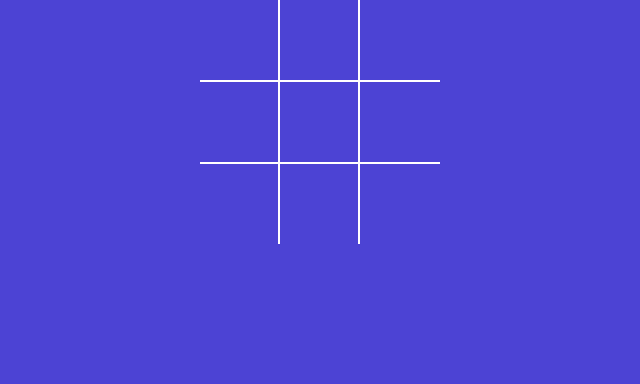
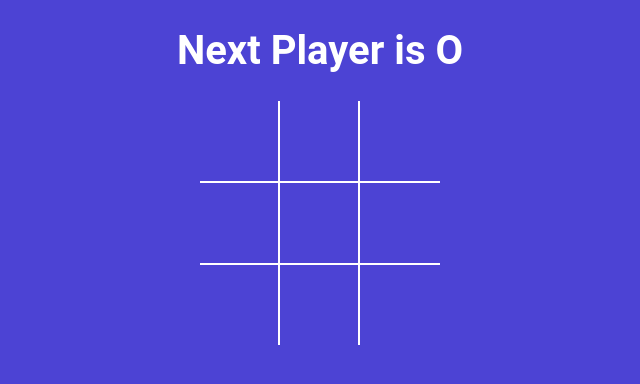
Before and after one commit to sksunil0608/Tic-Tac-Toe, a React (Vite) app: page / in a window 1280 px wide. Shown: the top 384 px of the page, without its empty margins (320-960 px from the left). Built offline with nearby package versions, Linux system fonts and the light colour scheme.

Commit message:
Winner Decided

```diff
--- a/src/App.jsx
+++ b/src/App.jsx
@@ -1,11 +1,39 @@
+/* eslint-disable no-unused-vars */
 import Board from './components/Board';
-
+import { useState } from 'react';
 import './styles.scss';
+import { calculateWinner } from './winner';
 
 function App() {
+  const [squares, setSquares] = useState(Array(9).fill(null));
+
+  const [isXNext, setIsXNext] = useState(false);
+
+  const winner = calculateWinner(squares);
+  const nextPlayer = isXNext ? 'X' : 'O';
+  const statusMessage = winner
+    ? `Winner is ${winner}`
+    : `Next Player is ${nextPlayer}`;
+
+  const handleSquareClick = clickedPosition => {
+    if (squares[clickedPosition] || winner) {
+      return;
+    }
+    setSquares(currentSquares => {
+      return currentSquares.map((squareValue, position) => {
+        if (clickedPosition === position) {
+          return isXNext ? 'X' : 'O';
+        }
+        return squareValue;
+      });
+    });
+
+    setIsXNext(currentIsXNext => !currentIsXNext);
+  };
   return (
     <div className="app">
-      <Board />
+      <h1>{statusMessage}</h1>
+      <Board squares={squares} handleSquareClick={handleSquareClick} />
     </div>
   );
 }
--- a/src/components/Board.jsx
+++ b/src/components/Board.jsx
@@ -1,27 +1,7 @@
+/* eslint-disable react/prop-types */
 import Square from './Square';
-import { useState } from 'react';
 
-const Board = () => {
-  const [squares, setSquares] = useState(Array(9).fill(null));
-
-  const [isXNext, setIsXNext] = useState(false);
-
-  const handleSquareClick = clickedPosition => {
-    if (squares[clickedPosition]) {
-      return;
-    }
-    setSquares(currentSquares => {
-      return currentSquares.map((squareValue, position) => {
-        if (clickedPosition === position) {
-          return isXNext ? 'X' : 'O';
-        }
-        return squareValue;
-      });
-    });
-
-    setIsXNext(currentIsXNext => !currentIsXNext);
-  };
-
+const Board = ({ squares, handleSquareClick }) => {
   const renderSquare = position => {
     return (
       <Square
--- a/src/components/Square.jsx
+++ b/src/components/Square.jsx
@@ -1,4 +1,3 @@
-// eslint-disable-next-line react/prop-types
 const Square = ({ value, onClick }) => {
   return (
     <button type="button" className="square" onClick={onClick}>
--- /dev/null
+++ b/src/winner.js
@@ -0,0 +1,19 @@
+export function calculateWinner(squares) {
+  const lines = [
+    [0, 1, 2],
+    [3, 4, 5],
+    [6, 7, 8],
+    [0, 3, 6],
+    [1, 4, 7],
+    [2, 5, 8],
+    [0, 4, 8],
+    [2, 4, 6],
+  ];
+  for (let i = 0; i < lines.length; i++) {
+    const [a, b, c] = lines[i];
+    if (squares[a] && squares[a] === squares[b] && squares[a] === squares[c]) {
+      return squares[a];
+    }
+  }
+  return null;
+}
```
Also changed, not shown: 1 other file (tests, documents, lock files or other folders).
